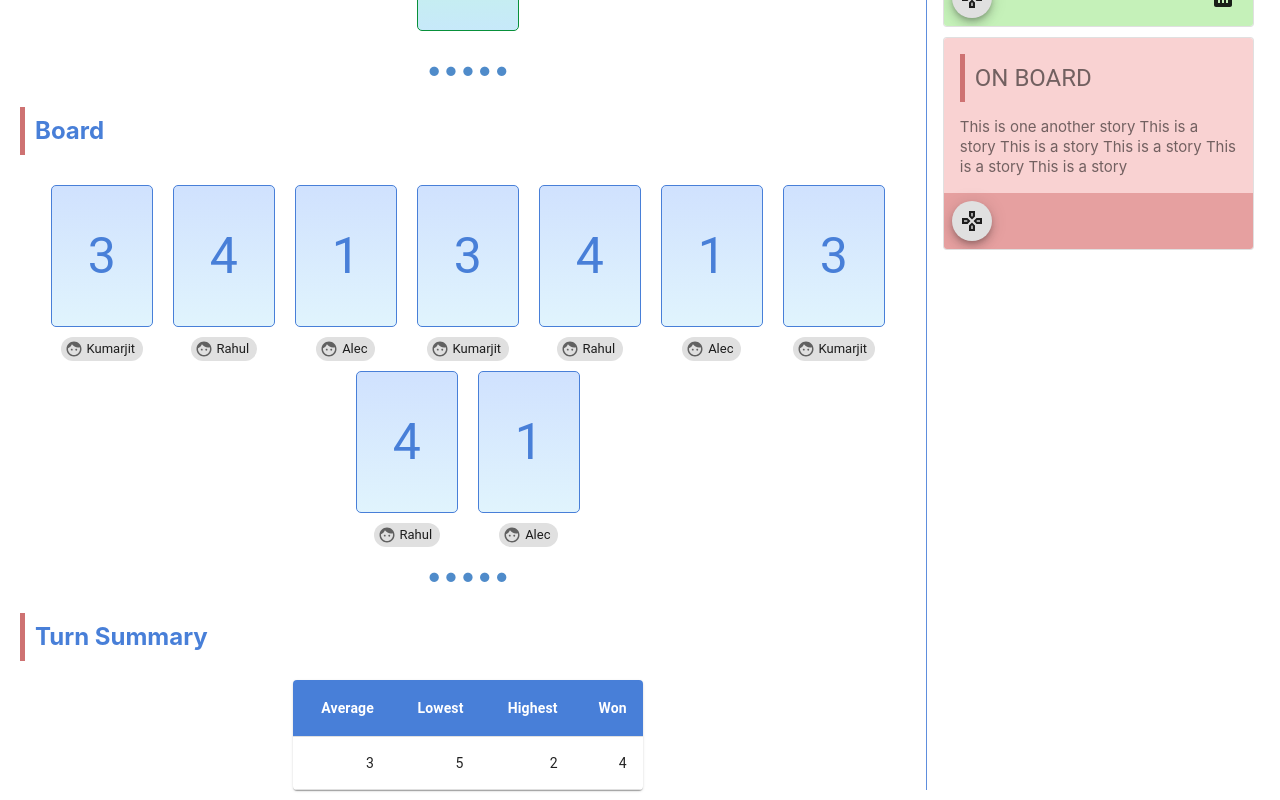
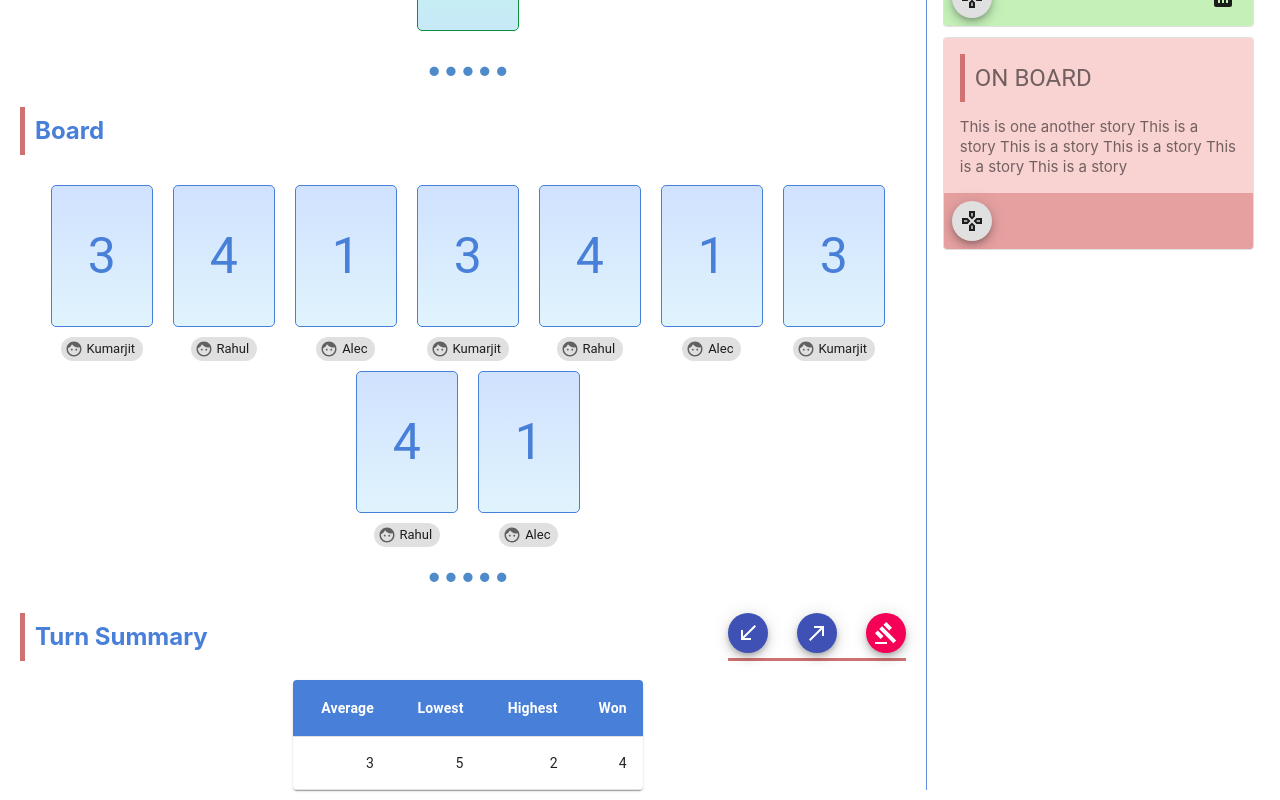
Before and after one commit to kumarjitc/planningpoker-client, a React (Create React App) app: page / in a window 1280 px wide. Shown: the part 453-1253 px from the top of the page. Built offline with nearby package versions, Linux system fonts and the light colour scheme; the HTML template or start-up script is replaced by a standard one.

Commit message:
Updated Button And Action Area Styles

```diff
--- a/src/components/GamePlay/GameBoard/GameBoard.css
+++ b/src/components/GamePlay/GameBoard/GameBoard.css
@@ -34,6 +34,14 @@
     flex-wrap: wrap;
 }
 
+.turn-action-area {
+    display: flex;
+    flex: 0 0 20%;
+    justify-content: space-between;
+    margin-right: 20px;
+    border-bottom: 3px solid #CE7272;
+}
+
 .turn-summary {
     justify-content: center;
     display: flex;
--- a/src/components/GamePlay/GameBoard/GameBoard.js
+++ b/src/components/GamePlay/GameBoard/GameBoard.js
@@ -11,6 +11,9 @@ import {
     Fab
 } from '@material-ui/core';
 import AddStory from '@material-ui/icons/AddBoxTwoTone';
+import LowestBid from '@material-ui/icons/CallReceivedTwoTone';
+import HighestBid from '@material-ui/icons/CallMadeTwoTone';
+import OverTrump from '@material-ui/icons/GavelTwoTone';
 
 import PlayingCard from '../../UI/PlayingCard/PlayingCard';
 import StoryCard from "../../UI/StoryCard/StoryCard";
@@ -99,7 +102,27 @@ export default class GameBoard extends Component {
                         }
                     </div>
                     <hr className="section-break" />
-                    <h2>Turn Summary</h2>
+                    <h2>
+                        Turn Summary
+                        <div className="turn-action-area">
+                            <Tooltip title="Accept Lowest">
+                                <Fab size="small" color="primary">
+                                    <LowestBid />
+                                </Fab>
+                            </Tooltip>
+                            <Tooltip title="Accept Highest">
+                                <Fab size="small" color="primary">
+                                    <HighestBid />
+                                </Fab>
+                            </Tooltip>
+                            <Tooltip title="Trump User Bids">
+                                <Fab size="small" color="secondary">
+                                    <OverTrump />
+                                </Fab>
+                            </Tooltip>
+                        </div>
+                    </h2>
+                    <div className="turn-decision">
                         <div className="turn-summary">
                             <TableContainer className="table" component={Paper}>
                                 <Table aria-label="Results Table">
@@ -123,11 +146,12 @@ export default class GameBoard extends Component {
                             </TableContainer>
                         </div>
                     </div>
+                </div>
                 <div className="story-board">
                     <h2>
                         Story Board
                         <Tooltip title="Add Story">
-                            <Fab size="small">
+                            <Fab size="small" color="primary">
                                 <AddStory />
                             </Fab>
                         </Tooltip>
```
Lines whose indentation alone changed are shown as unchanged.
